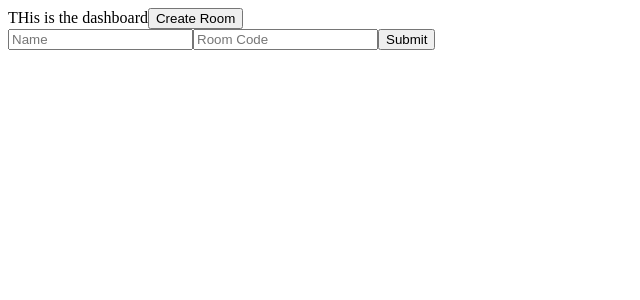
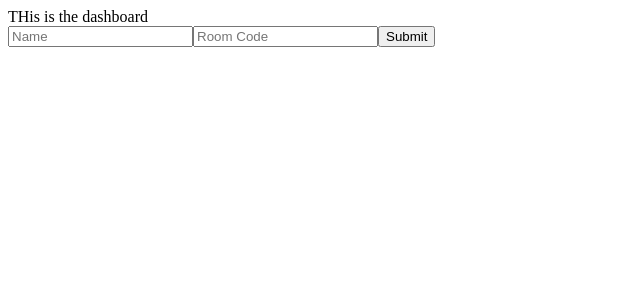
Before and after one commit to deepak-sh-07/WhiteRoom, a Next.js app: page /create in a window 1280 px wide. Shown: the top 300 px of the page, without its empty margins (0-640 px from the left). Built offline with nearby package versions, Linux system fonts and the light colour scheme.

Commit message:
App Enhancements

```diff
--- a/app/create/page.js
+++ b/app/create/page.js
@@ -20,7 +20,6 @@ export default function Home() {
   return (
     <div>
       THis is the dashboard
-      <button > Create Room  </button>
           <div>
           <input type="text" placeholder="Name" onChange={(e)=>setName(e.target.value)}/>
           <input type="text" placeholder="Room Code" onChange={(e)=>setRoom_code(e.target.value)}/>
```
